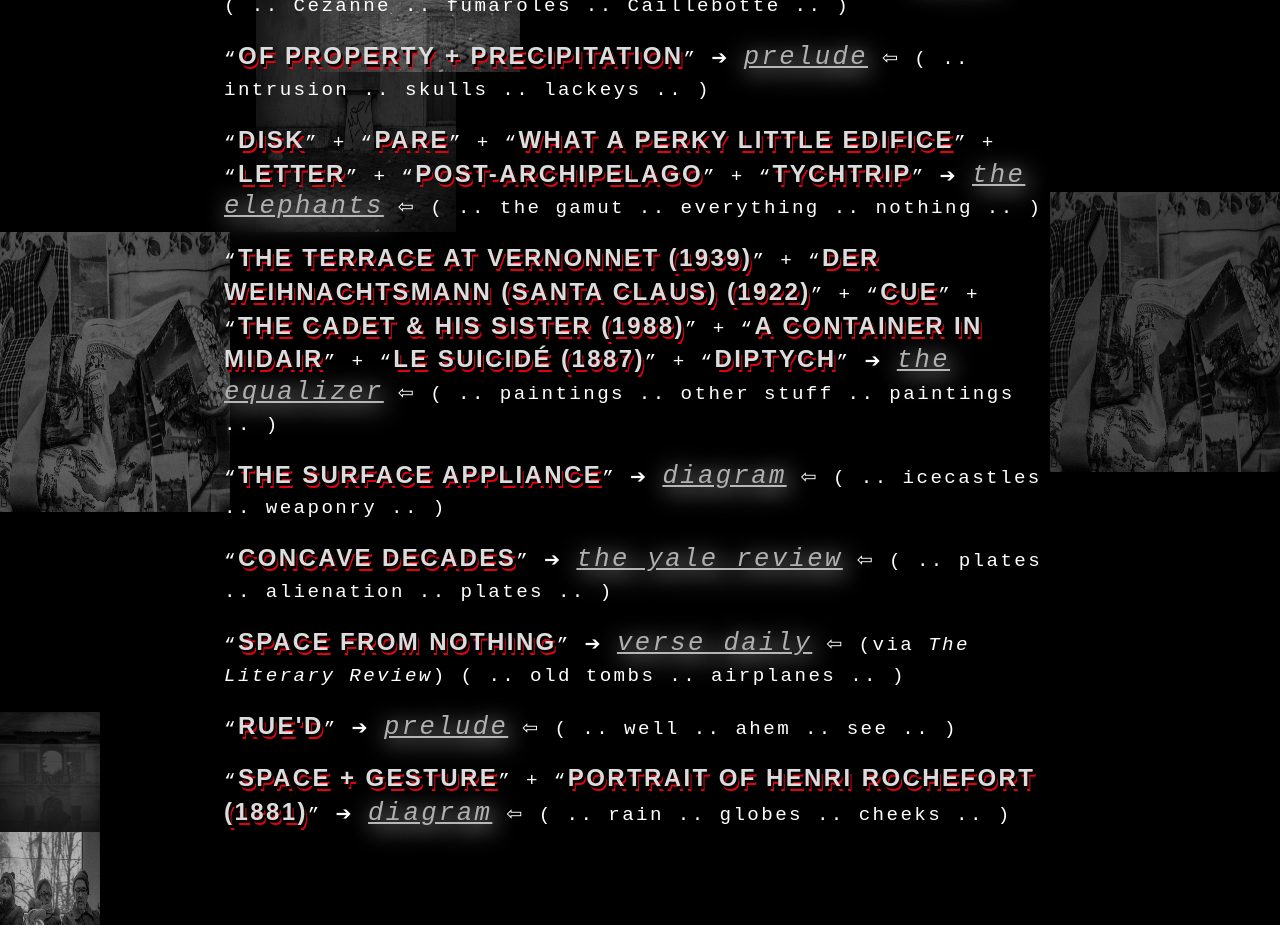
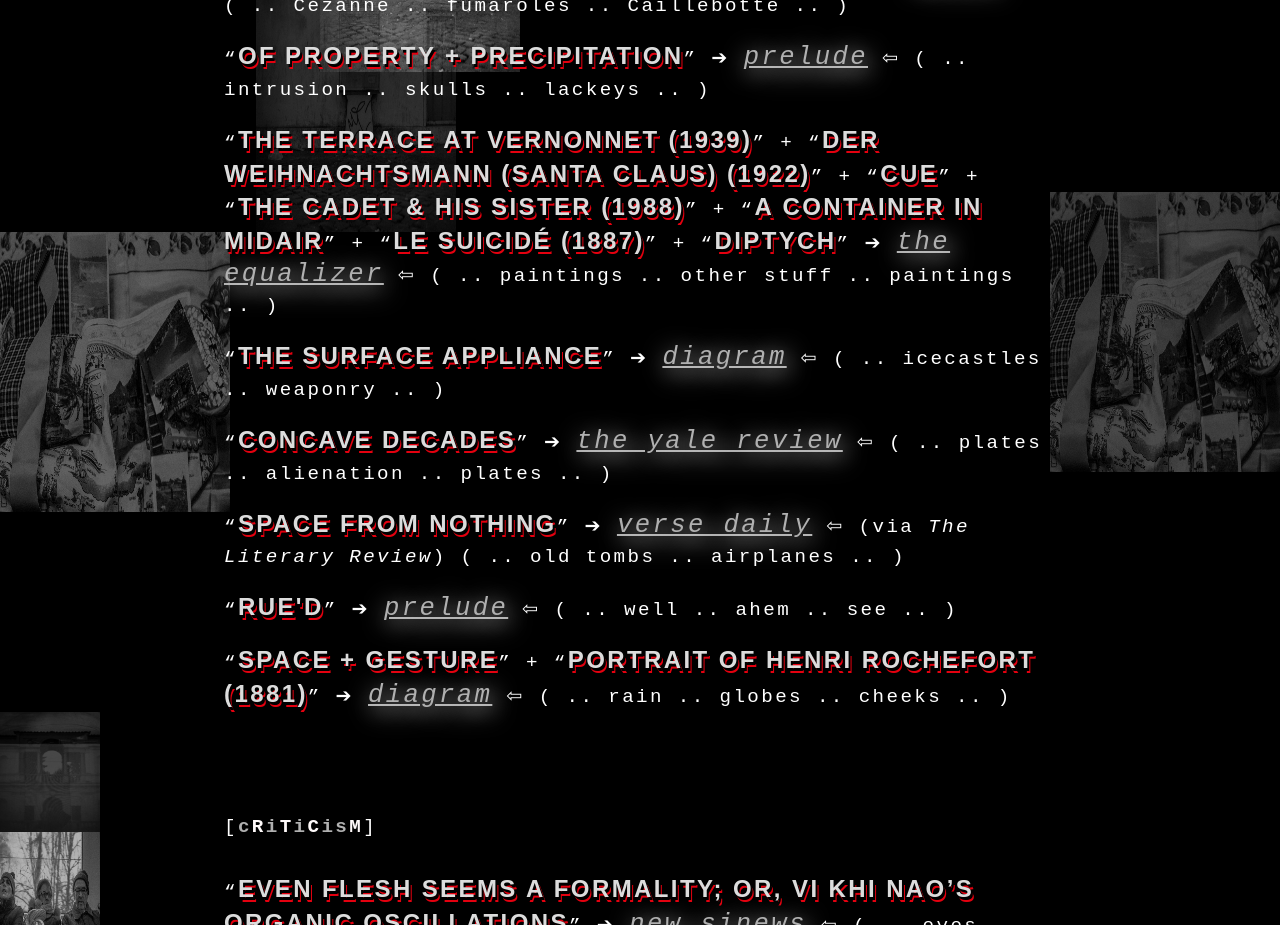
Before and after one commit to illepitaph/personal_project, a Next.js app: page /writing in a window 1280 px wide. Shown: the part 2080-3005 px from the top of the page. Built offline with nearby package versions, Linux system fonts and the light colour scheme; a web font is replaced by a local one.

Commit message:
extricates broken link on writing apage

```diff
--- a/pages/writing.js
+++ b/pages/writing.js
@@ -734,24 +734,6 @@
             &#8678; ( .. intrusion .. skulls .. lackeys .. )
           </p>
           <p>
-            “<span className={styles.pieceTitleText}>Disk</span>” + “
-            <span className={styles.pieceTitleText}>Pare</span>” + “
-            <span className={styles.pieceTitleText}>
-              What A Perky Little Edifice
-            </span>
-            ” + “<span className={styles.pieceTitleText}>Letter</span>” + “
-            <span className={styles.pieceTitleText}>Post-Archipelago</span>” + “
-            <span className={styles.pieceTitleText}>Tychtrip</span>” &#10132;{" "}
-            <a
-              target="_blank"
-              rel="noreferrer"
-              href="https://theelephants.net/records/steve-barbaro"
-            >
-              The Elephants
-            </a>{" "}
-            &#8678; ( .. the gamut .. everything .. nothing .. )
-          </p>
-          <p>
             “
             <span className={styles.pieceTitleText}>
               The Terrace at Vernonnet (1939)
```
